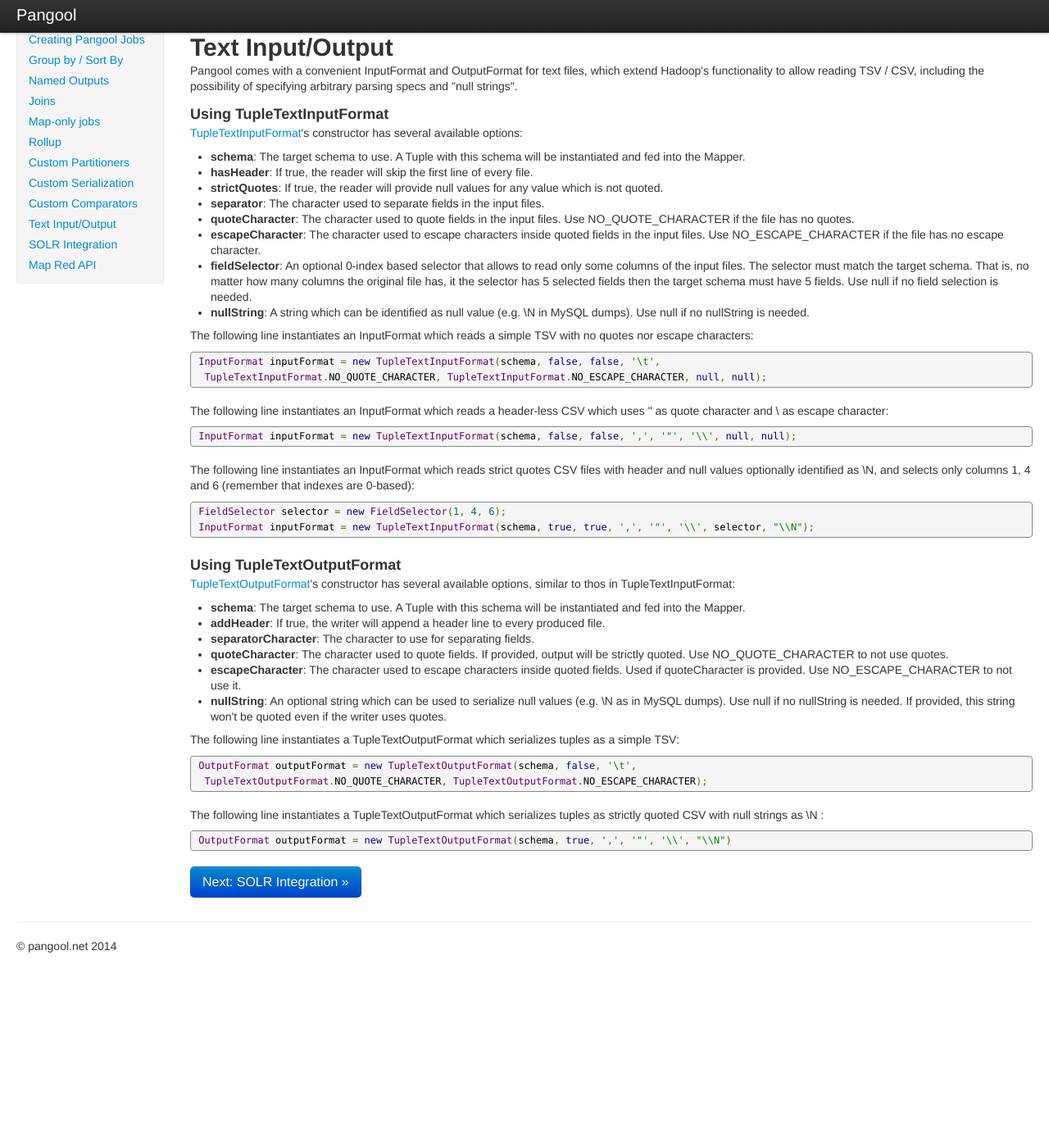
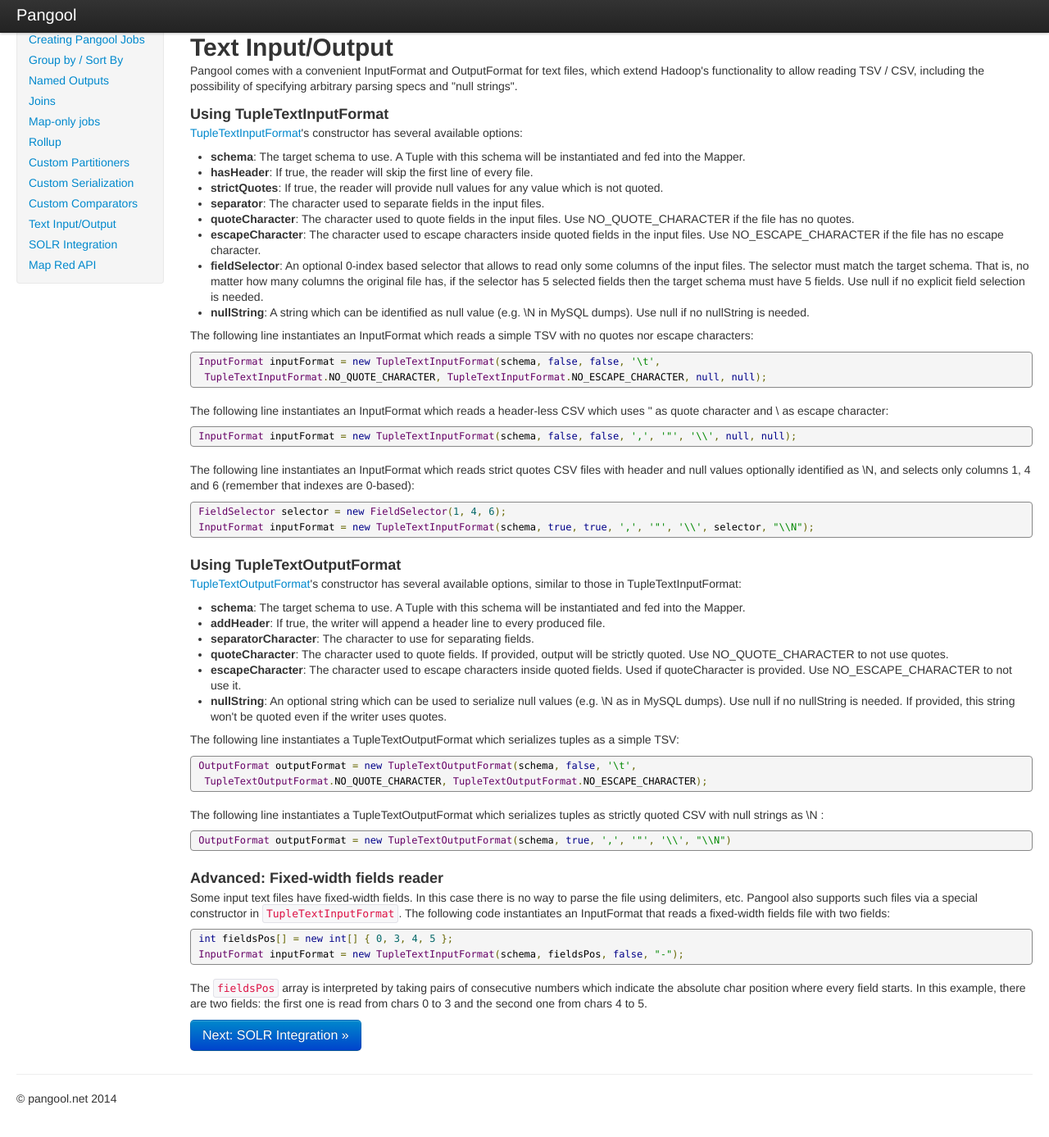
Before and after one commit to datasalt/pangool, a Jekyll site: the page built from userguide/text_io.html, in a window 1280 px wide and 1400 px high, scrolled down 231 px. Shown: the top 1387 px of the window at 82% size. Built offline with Jekyll 4.4.1, drawn with Linux system fonts in a browser that asks for light colours; nearby versions of some CDN libraries; Markdown is read by kramdown in place of the engine named in the settings; before the commit the page ends 1444 px from its top, so only the background shows below that.

Commit message:
Fixed-width text fields.

```diff
--- a/userguide/text_io.html
+++ b/userguide/text_io.html
@@ -23,7 +23,7 @@
 	<li><b>separator</b>: The character used to separate fields in the input files.</li>
 	<li><b>quoteCharacter</b>: The character used to quote fields in the input files. Use NO_QUOTE_CHARACTER if the file has no quotes.</li>
 	<li><b>escapeCharacter</b>: The character used to escape characters inside quoted fields in the input files. Use NO_ESCAPE_CHARACTER if the file has no escape character.</li>
-	<li><b>fieldSelector</b>: An optional 0-index based selector that allows to read only some columns of the input files. The selector must match the target schema. That is, no matter how many columns the original file has, it the selector has 5 selected fields then the target schema must have 5 fields. Use null if no field selection is needed.</li>
+	<li><b>fieldSelector</b>: An optional 0-index based selector that allows to read only some columns of the input files. The selector must match the target schema. That is, no matter how many columns the original file has, if the selector has 5 selected fields then the target schema must have 5 fields. Use null if no explicit field selection is needed.</li>
 	<li><b>nullString</b>: A string which can be identified as null value (e.g. \N in MySQL dumps). Use null if no nullString is needed.</li>
 </ul>
 
@@ -49,7 +49,7 @@
 
 <h3>Using TupleTextOutputFormat</h3>
 
-<p><a href='http://pangool.net/apidocs/com/datasalt/pangool/tuplemr/mapred/lib/output/TupleTextOutputFormat.html'>TupleTextOutputFormat</a>'s constructor has several available options, similar to thos in TupleTextInputFormat:</p>
+<p><a href='http://pangool.net/apidocs/com/datasalt/pangool/tuplemr/mapred/lib/output/TupleTextOutputFormat.html'>TupleTextOutputFormat</a>'s constructor has several available options, similar to those in TupleTextInputFormat:</p>
 
 <ul>
 	<li><b>schema</b>: The target schema to use. A Tuple with this schema will be instantiated and fed into the Mapper.</li>
@@ -73,4 +73,19 @@
  OutputFormat outputFormat = new TupleTextOutputFormat(schema, true, ',', '"', '\\', "\\N")
 </pre>
 
+<h3>Advanced: Fixed-width fields reader</h3>
+
+<p>Some input text files have fixed-width fields. In this case there is no way to parse the file using delimiters, etc. Pangool also
+supports such files via a special constructor in <code>TupleTextInputFormat</code>. The following code instantiates an InputFormat
+that reads a fixed-width fields file with two fields:</p>
+
+<pre class="prettyprint" id="java">
+ int fieldsPos[] = new int[] { 0, 3, 4, 5 };
+ InputFormat inputFormat = new TupleTextInputFormat(schema, fieldsPos, false, "-");
+</pre>
+
+<p>The <code>fieldsPos</code> array is interpreted by taking pairs of consecutive numbers which indicate the absolute char position
+where every field starts. In this example, there are two fields: the first one is read from chars 0 to 3 and the second one from
+chars 4 to 5.</p>
+
 <p><a class="btn btn-primary btn-large" href="solrintegration.html">Next: SOLR Integration &raquo;</a></p>
```
